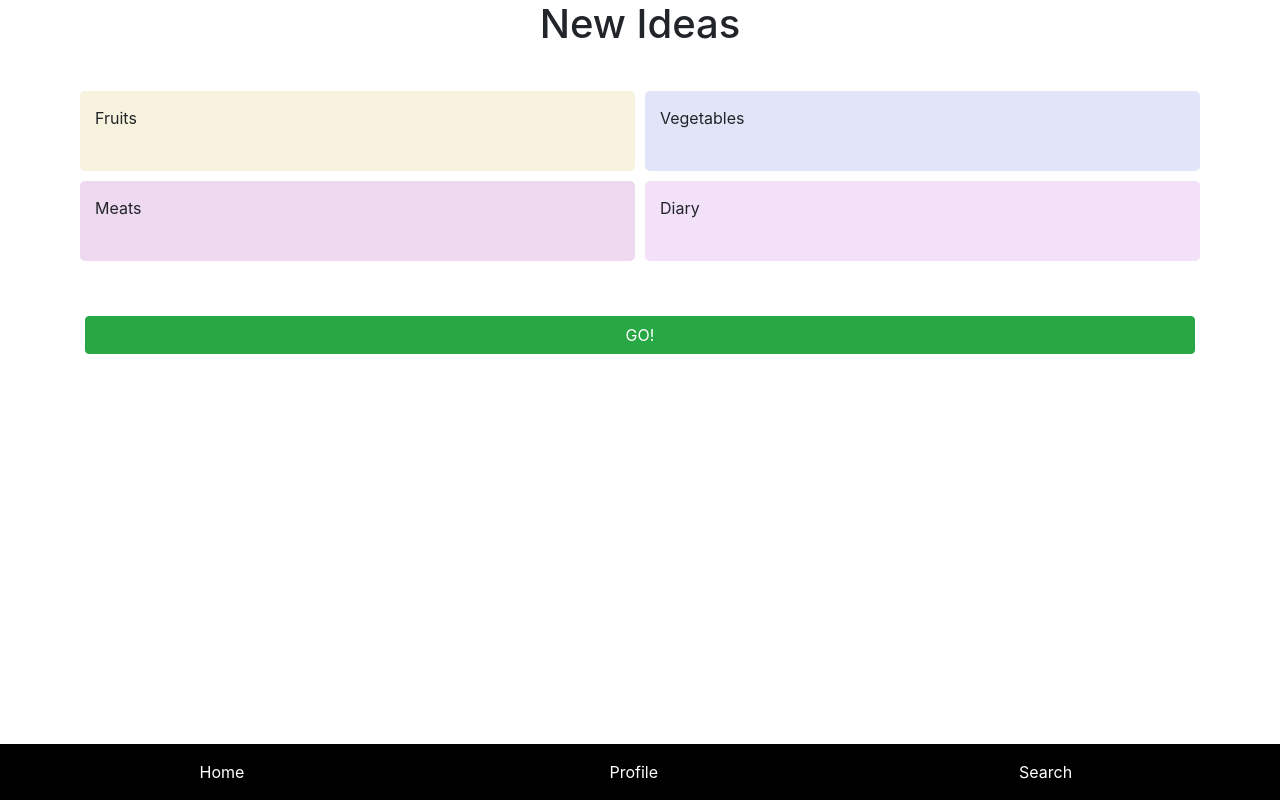
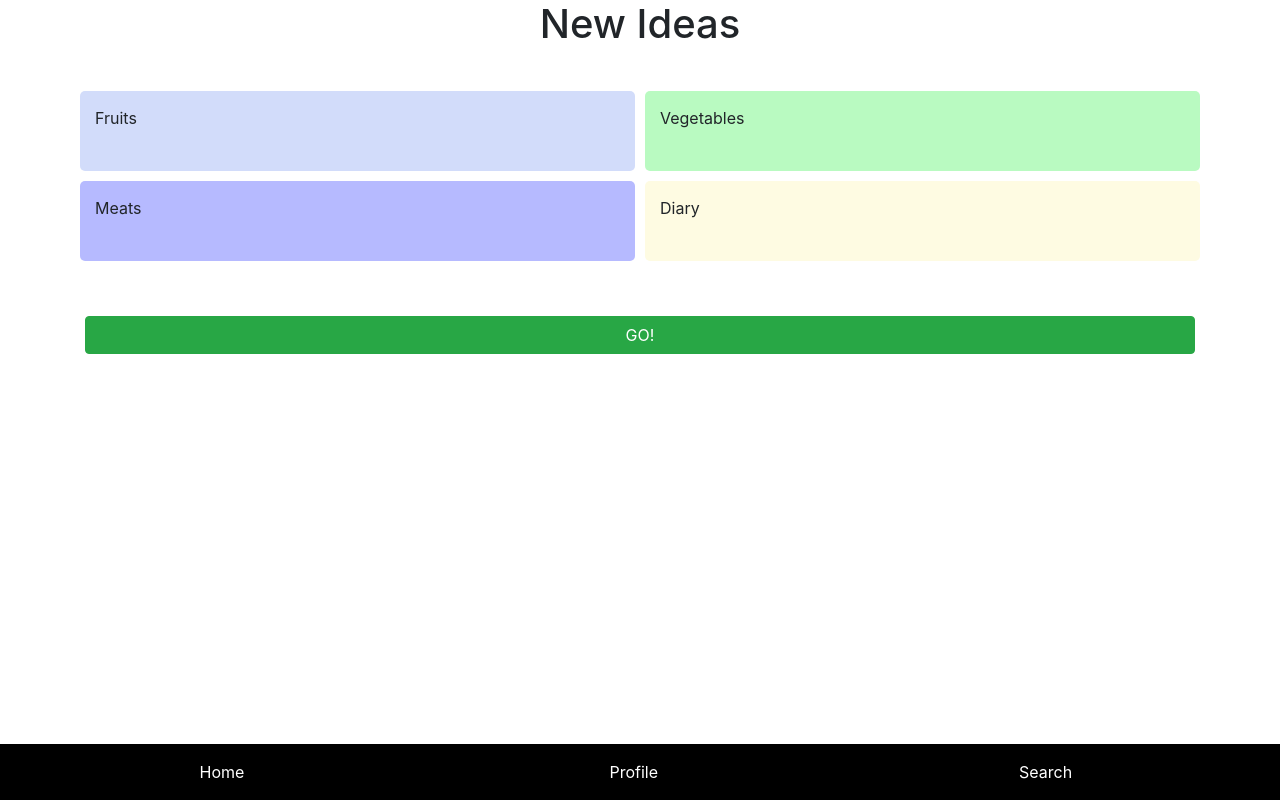
Before and after one commit to adisrael/fbhack-foodbook, a React (Create React App) app: page / in a window 1280 px wide. Built offline with nearby package versions, Linux system fonts and the light colour scheme.

Commit message:
Remove multiple color changes

```diff
--- a/src/components/Square/SquareCell.jsx
+++ b/src/components/Square/SquareCell.jsx
@@ -3,17 +3,17 @@ import React, { Component } from 'react'
 export default class SquareCell extends Component {
     constructor(props){
         super(props)
+        this.color = "hsl(" + 330 * Math.random() + ',' +
+        (45 + 70 * Math.random()) + '%,' +
+        (85 + 10 * Math.random()) + '%)';
     }
 
   render() {
 
-    var cssHSL = "hsl(" + 330 * Math.random() + ',' +
-                 (45 + 70 * Math.random()) + '%,' +
-                 (85 + 10 * Math.random()) + '%)';
 
     let cell_style = {
         borderRadius: '5px',
-        backgroundColor: cssHSL,
+        backgroundColor: this.color,
         padding: '15px 0 25px 15px'
 
     }
```
